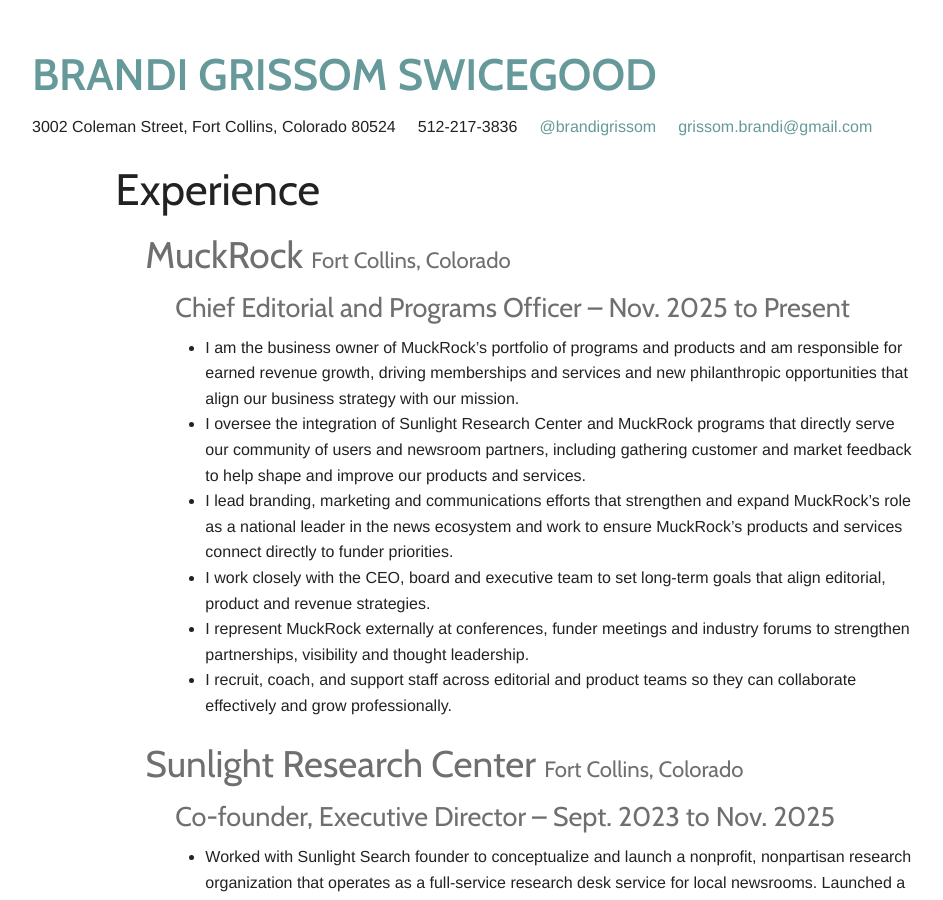
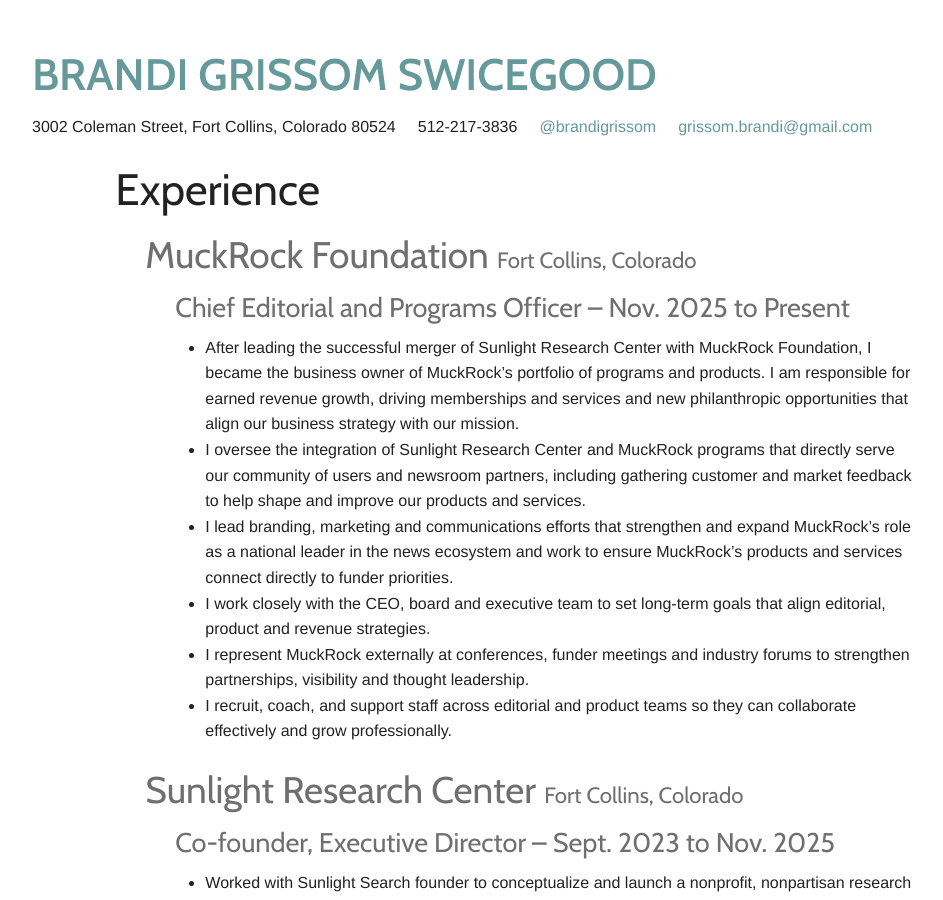
Before and after one commit to BrandiGrissom/resume, a Jekyll site: the page built from index.html, in a window 1280 px wide and 900 px high. Shown: the whole window, without its empty margins (123-1066 px from the left). Built offline with Jekyll 4.4.1, drawn with Linux system fonts in a browser that asks for light colours.

Commit message:
Update index.html

```diff
--- a/index.html
+++ b/index.html
@@ -17,14 +17,14 @@
     <h1>Experience</h1>
 
      <h2 class="subheader">
-      MuckRock
+      MuckRock Foundation
       <small>Fort Collins, Colorado</small>
     </h2>
 
     <h3 class="subheader">Chief Editorial and Programs Officer – Nov. 2025 to Present</h3>
 
     <ul>
-      <li>I am the business owner of MuckRock’s portfolio of programs and products and am responsible for earned revenue growth, driving memberships and services and new philanthropic opportunities that align our business strategy with our mission.
+      <li>After leading the successful merger of Sunlight Research Center with MuckRock Foundation, I became the business owner of MuckRock’s portfolio of programs and products. I am responsible for earned revenue growth, driving memberships and services and new philanthropic opportunities that align our business strategy with our mission.
       <li>I oversee the integration of Sunlight Research Center and MuckRock programs that directly serve our community of users and newsroom partners, including gathering customer and market feedback to help shape and improve our products and services.
       <li>I lead branding, marketing and communications efforts that strengthen and expand MuckRock’s role as a national leader in the news ecosystem and work to ensure MuckRock’s products and services connect directly to funder priorities.
       <li>I work closely with the CEO, board and executive team to set long-term goals that align editorial, product and revenue strategies.
```
